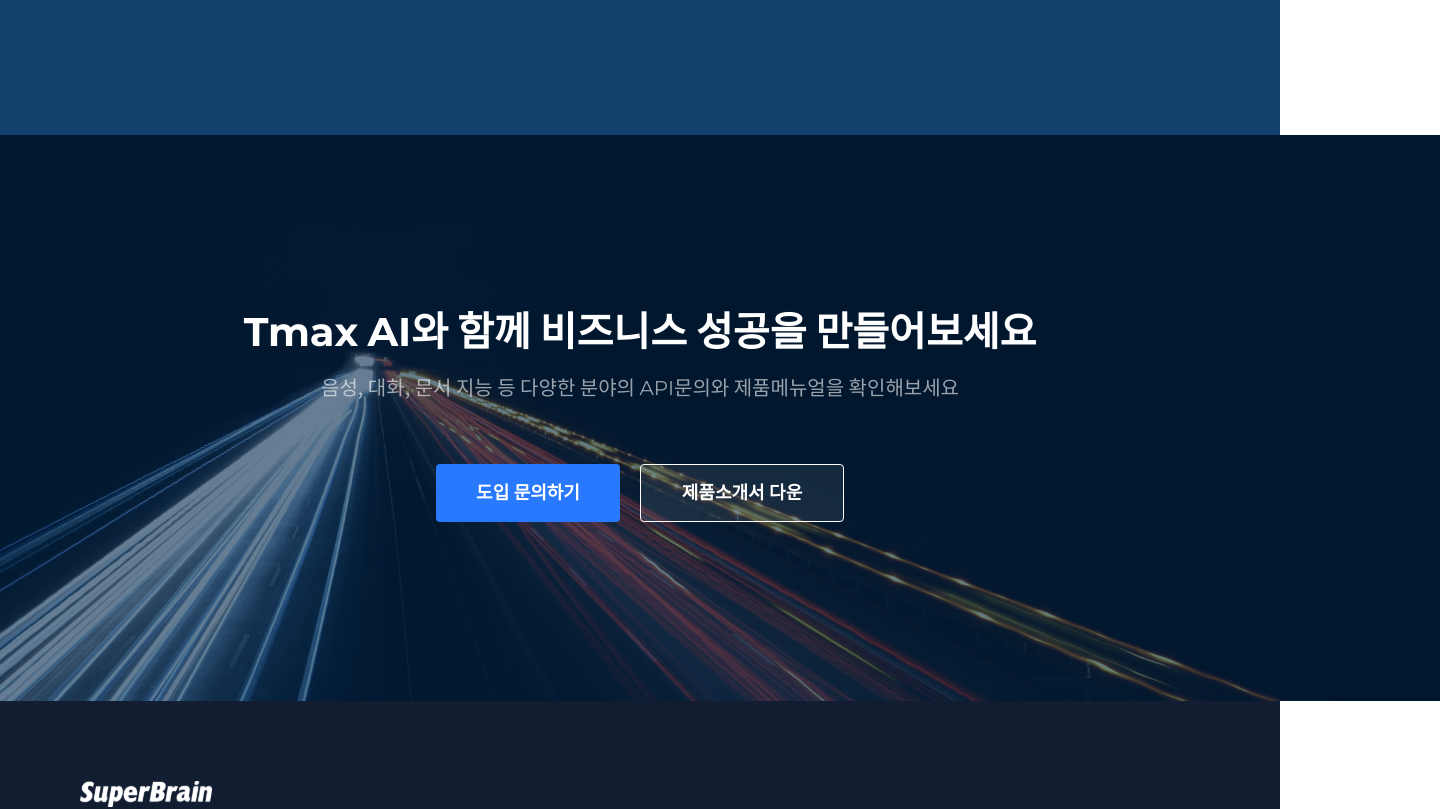
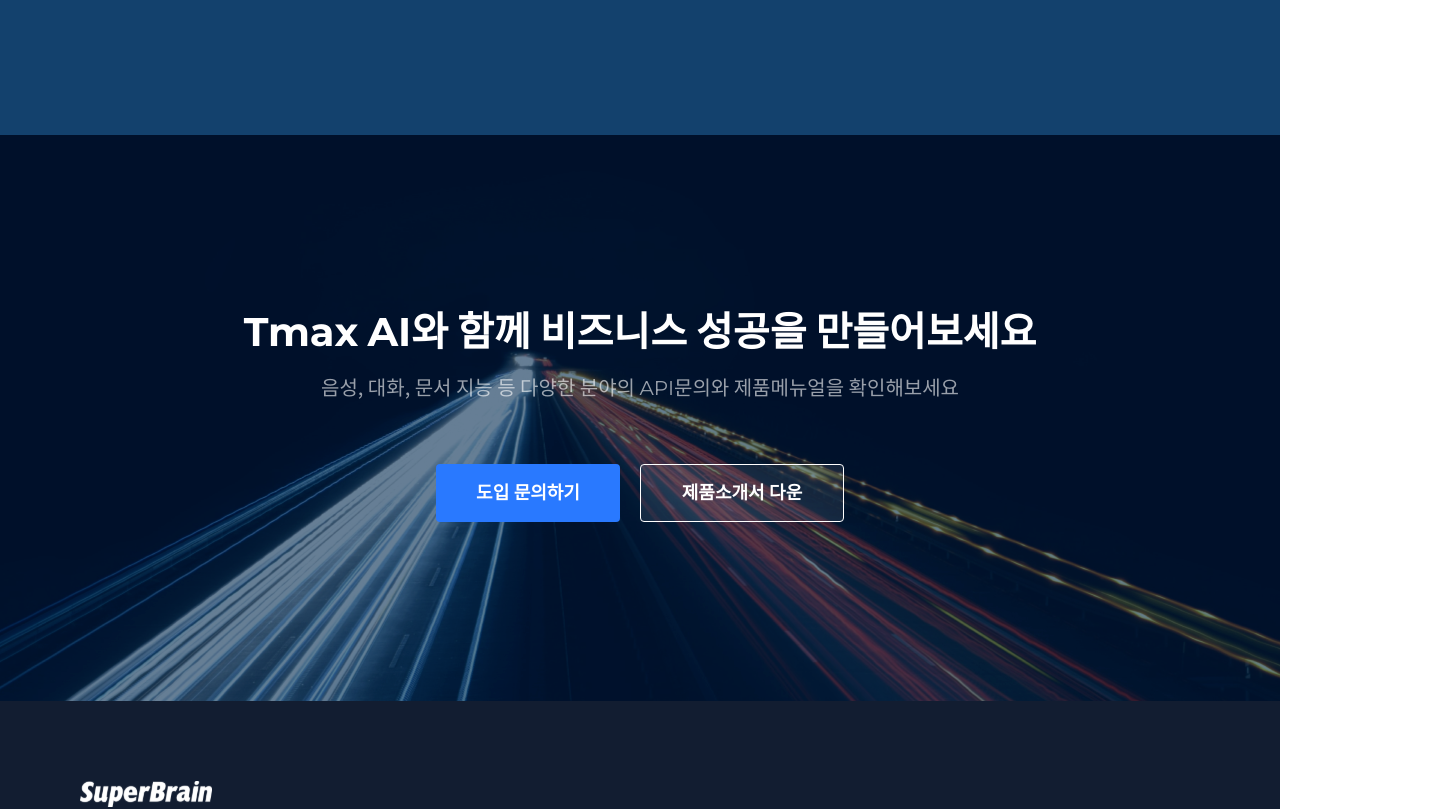
Before and after one commit to tmax-aips/superbrain, a React (Create React App) app: page / in a window 1280 px wide. Shown: the part 2880-3689 px from the top of the page, 1440 px wide, since content can reach past the window. Built offline with nearby package versions, Linux system fonts and the light colour scheme.

Commit message:
mainBanner_bg.png size 1600=>1599 변경 Home.jsx에서 Banner 속성 중 min_width = 1600px; 삭제

```diff
--- a/src/pages/Home/Home.jsx
+++ b/src/pages/Home/Home.jsx
@@ -285,7 +285,6 @@
 const Banner = styled.div`
 	display: flex;
 	width: 100%;
-	min-width: 1600px;
 	height: 566px;
 	padding: 170px 0px;
 	flex-direction: column;
```
Also changed, not shown: src/assets/Main/mainBanner_bg.png.
